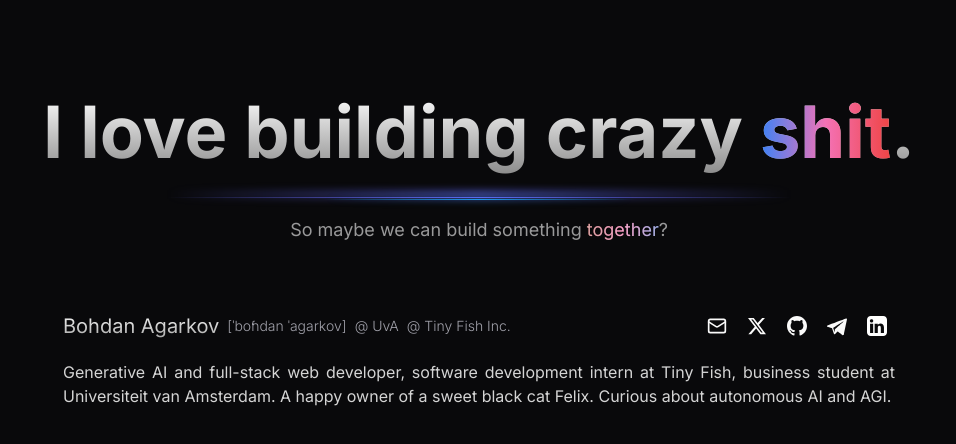
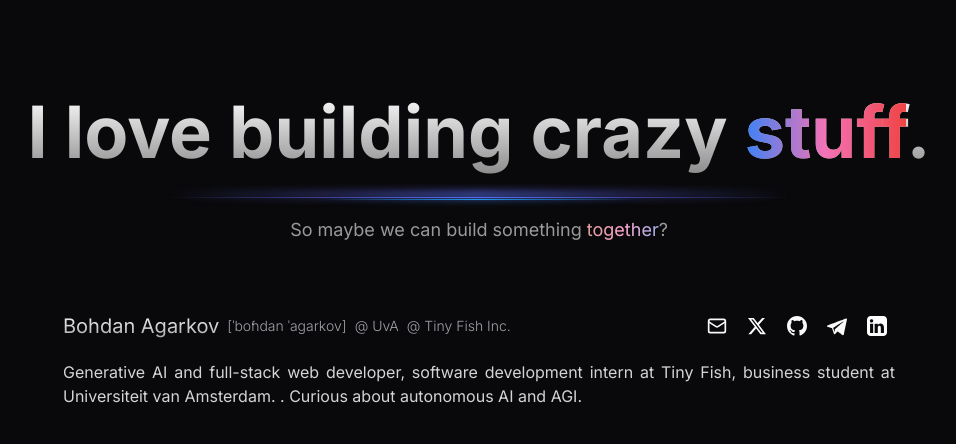
Before and after one commit to keell0renz/visitcard, a Next.js app: page / in a window 1280 px wide. Shown: the top 444 px of the page, without its empty margins (161-1117 px from the left). Built offline with nearby package versions, Linux system fonts and the light colour scheme.

Commit message:
Temporarily hided felix and 'shit'.

```diff
--- a/app/page.tsx
+++ b/app/page.tsx
@@ -7,7 +7,7 @@ export default function Home() {
       <h1 className="text-4xl md:text-5xl lg:text-7xl font-bold text-center bg-clip-text text-transparent bg-gradient-to-b from-neutral-50 to-neutral-500 bg-opacity-50 min-h-24">
         I love building crazy{" "}
         <span className="bg-clip-text bg-gradient-to-r from-blue-500 via-pink-400 to-red-500">
-          shit
+          stuff
         </span>
         .
       </h1>
@@ -80,8 +80,9 @@ export default function Home() {
           >
             Tiny Fish
           </a>
-          , business student at Universiteit van Amsterdam. A happy owner of a
-          sweet black cat Felix. Curious about autonomous AI and AGI.
+          , business student at Universiteit van Amsterdam.{" "}
+          {/*A happy owner of a sweet black cat Felix -- I love you Felix! Just hided you from pig landlords. <3 */}
+          . Curious about autonomous AI and AGI.
         </div>
       </article>
       <section className="pt-8 block md:hidden">
```
